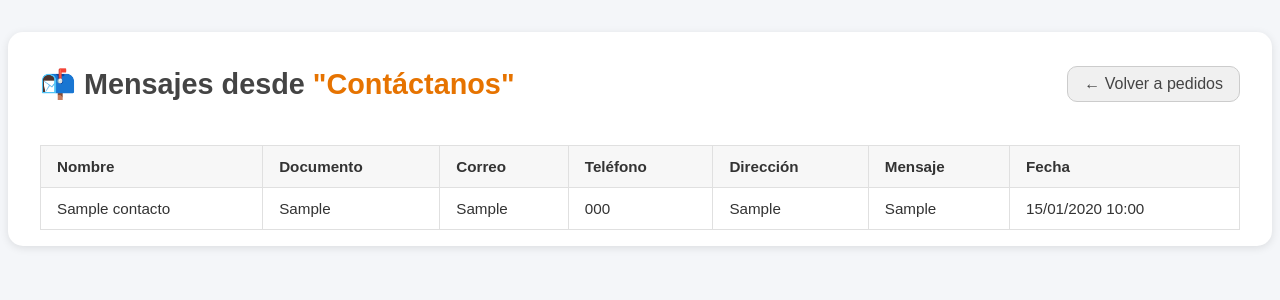
After one commit to jerozapata/Delicious-Chips, a Flask app: page /mensajes_contacto in a window 1280 px wide. The commit adds this page. Shown: the top 300 px of the page. Run offline with Flask 3, Linux system fonts and the light colour scheme; tables that the repository leaves empty hold one stand-in row (values such as "Sample post").

Commit message:
todas la mejoras posibles

```diff
--- a/app.py
+++ b/app.py
@@ -6,6 +6,8 @@ from models import db, Pedido, Producto, Cliente, DetallePedido, Contacto
 from dotenv import load_dotenv
 import pytz
 from flask_migrate import Migrate
+from flask_mail import Mail
+
 
 
 now_col = datetime.now(pytz.timezone("America/Bogota"))
@@ -20,12 +22,21 @@ app.secret_key = 'clave-secreta-delicious'
 app.config['SQLALCHEMY_DATABASE_URI'] = os.getenv('SQLALCHEMY_DATABASE_URI')
 app.config['SQLALCHEMY_TRACK_MODIFICATIONS'] = False
 
+app.config['MAIL_SERVER'] = 'smtp.gmail.com'
+app.config['MAIL_PORT'] = 587
+app.config['MAIL_USE_TLS'] = True
+app.config['MAIL_USERNAME'] = 'jeronimozq2@gmail.com'
+app.config['MAIL_PASSWORD'] = 'rcdx eeux tang xflc'
+app.config['MAIL_DEFAULT_SENDER'] = 'jeronimozq2@gmail.com'
+
 USUARIO_ADMIN= 'admin'
 PASSWORD_ADMIN= 'papas123'
 
 db.init_app(app)
 
 migrate = Migrate(app, db)
+
+mail = Mail(app)
 
 
 def leer_pedidos():
@@ -263,6 +274,45 @@ def confirmar_pedido():
     for d in pedido.detalles:
         print(f"✅ Guardado: {d.producto.nombre}, {d.producto.sabor}, {d.producto.gramaje}, Cant: {d.cantidad}")
 
+    # ---------- ENVÍO DE CORREO ----------
+    from flask_mail import Message
+
+    cliente_email = pedido.cliente.email
+    cliente_nombre = pedido.cliente.nombre
+
+    productos = "\n".join([f"• {d.producto.nombre} {d.producto.gramaje} ({d.producto.sabor}) x {d.cantidad}" for d in pedido.detalles])
+
+    mensaje = Message(
+        subject='✅ Confirmación de tu pedido en Delicious Chips',
+        recipients=[cliente_email]
+    )
+    mensaje.body = f"""Hola {cliente_nombre},
+
+¡Gracias por tu pedido en Delicious Chips! 🥔✨
+
+Aquí tienes los detalles de tu pedido:
+
+📦 N° de pedido: {pedido.id}
+🗓️ Fecha: {pedido.fecha_hora.strftime('%d/%m/%Y %H:%M')}
+🛍️ Forma de entrega: {pedido.forma_entrega}
+🧾 Productos:
+{productos}
+
+Pronto nos pondremos en contacto para coordinar la entrega.
+
+¡Gracias por confiar en nosotros! 😄
+
+Delicious Chips.
+"""
+
+    try:
+        mail.send(mensaje)
+        print("✅ Correo enviado correctamente.")
+    except Exception as e:
+        print(f"❌ Error al enviar el correo: {e}")
+
+    # --------------------------------------
+
     return redirect(url_for('pedido_exitoso', pedido_id=pedido.id))
 
 
@@ -380,29 +430,78 @@ def factura(pedido_id):
 
 @app.route('/contactanos', methods=['GET', 'POST'])
 def contactanos():
+    mensaje_exito = None
 
     if request.method == 'POST':
         nombre = request.form['nombre']
         documento = request.form['documento']
-        email = request.form['email']
+        correo = request.form['correo']
         telefono = request.form['telefono']
         direccion = request.form['direccion']
-        mensaje = request.form['mensaje']
+        mensaje_cliente = request.form['mensaje']
 
         nuevo_contacto = Contacto(
             nombre=nombre,
             documento=documento,
-            email=email,
+            correo=correo,
             telefono=telefono,
             direccion=direccion,
-            mensaje=mensaje
+            mensaje=mensaje_cliente,
+            fecha=datetime.now()
         )
         db.session.add(nuevo_contacto)
         db.session.commit()
 
-        return render_template('contactanos.html', mensaje="¡Gracias por contactarnos! 😊")
+        # ---------- ENVÍO DE CORREO ----------
+        from flask_mail import Message
 
-    return render_template('contactanos.html')
+        msg = Message(
+            subject="📩 Hemos recibido tu mensaje - Delicious Chips",
+            recipients=[correo]
+        )
+        msg.body = f"""Hola {nombre},
+
+¡Gracias por comunicarte con Delicious Chips! 🥔✨
+
+Hemos recibido tu mensaje y pronto nos pondremos en contacto contigo.
+
+📋 Tus datos:
+Nombre: {nombre}
+Documento: {documento}
+Correo: {correo}
+Teléfono: {telefono}
+Dirección: {direccion}
+
+📨 Mensaje enviado:
+{mensaje_cliente}
+
+Fecha de contacto: {nuevo_contacto.fecha.strftime('%d/%m/%Y %H:%M')}
+
+¡Gracias por escribirnos! 😄
+
+Delicious Chips.
+"""
+
+        try:
+            mail.send(msg)
+            mensaje_exito = "✅ ¡Gracias por escribirnos! Hemos recibido tu mensaje y te contactaremos pronto."
+            print("✅ Correo de contacto enviado correctamente.")
+        except Exception as e:
+            mensaje_exito = "⚠️ Hemos recibido tu mensaje, pero no pudimos enviarte un correo de confirmación en este momento."
+            print(f"❌ Error al enviar correo de contacto: {e}")
+        # --------------------------------------
+
+    return render_template('contactanos.html', mensaje_exito=mensaje_exito)
+
+
+@app.route('/mensajes_contacto')
+def mensajes_contacto():
+
+
+    from models import Contacto  # o como se llame tu modelo
+    contactos = Contacto.query.order_by(Contacto.fecha.asc()).all()  # del más antiguo al más reciente
+    return render_template('mensajes_contacto.html', contactos=contactos)
+
 
 
 @app.route('/modificar_pedido/<int:pedido_id>', methods=['GET'])
@@ -420,6 +519,7 @@ def modificar_pedido(pedido_id):
             'producto': producto.nombre,
             'sabor': producto.sabor,
             'cantidad': detalle.cantidad,
+            'gramaje': producto.gramaje,
             'observaciones': detalle.observaciones or 'Sin observaciones'
         })
 
@@ -447,18 +547,63 @@ def actualizar_pedido(pedido_id):
         return "Pedido no encontrado", 404
 
     cliente = pedido.cliente
+
+    # Obtener datos nuevos del formulario
+    documento_nuevo = request.form['documento']
+    telefono_nuevo = request.form['telefono']
+    email_nuevo = request.form['email']
+
+    # Validar documento duplicado
+    cliente_existente_doc = Cliente.query.filter(
+        Cliente.documento == documento_nuevo,
+        Cliente.id != cliente.id
+    ).first()
+    if cliente_existente_doc:
+        return render_template(
+            'modificar_pedido.html',
+            pedido=pedido,
+            error_documento="El documento ya está en uso por otro cliente"
+        )
+
+    # Validar teléfono duplicado
+    cliente_existente_tel = Cliente.query.filter(
+        Cliente.telefono == telefono_nuevo,
+        Cliente.id != cliente.id
+    ).first()
+    if cliente_existente_tel:
+        return render_template(
+            'modificar_pedido.html',
+            pedido=pedido,
+            error_telefono="El teléfono ya está en uso por otro cliente"
+        )
+
+    cliente_existente_email = Cliente.query.filter(
+        Cliente.email == email_nuevo,
+        Cliente.id != cliente.id
+    ).first()
+    if cliente_existente_email:
+        return render_template(
+            'modificar_pedido.html',
+            pedido=pedido,
+            error_email="El email ya está en uso por otro cliente"
+        )
+
+    # Actualizar datos del cliente
     cliente.nombre = request.form['nombre']
-    cliente.documento = request.form['documento']
-    cliente.telefono = request.form['telefono']
+    cliente.documento = documento_nuevo
+    cliente.telefono = telefono_nuevo
     cliente.email = request.form['email']
     cliente.direccion = request.form['direccion']
 
+    # Actualizar datos del pedido
     pedido.forma_entrega = request.form['forma_entrega']
     pedido.estado = request.form['estado']
 
+    # Eliminar detalles anteriores
     for detalle in pedido.detalles:
         db.session.delete(detalle)
 
+    # Agregar los nuevos productos
     productos = request.form.getlist('producto[]')
     sabores = request.form.getlist('sabor[]')
     cantidades = request.form.getlist('cantidad[]')
--- a/static/stilo.css
+++ b/static/stilo.css
@@ -211,7 +211,7 @@ footer {
 
 /* --- FORMULARIO DE PEDIDO --- */
 
-form {
+.contenido-principal form {
   background: #fff;
   padding: 30px;
   border-radius: 15px;
@@ -398,10 +398,14 @@ h2 {
   gap: 30px;
 }
 
-.confirmar-pedido .botones-acciones form {
+.confirmar-pedido .botones-acciones a,
+.confirmar-pedido .botones-acciones .form-volver-inicio {
   flex: 1;
   max-width: 220px;
+  margin: 0;
 }
+
+
 
 .confirmar-pedido .btn,
 .confirmar-pedido .btn-secundario {
@@ -1272,3 +1276,112 @@ h2 {
   background-color: #ccc;
   color: black;
 }
+.contact-container {
+  margin: 2rem auto;
+  padding: 1rem 2rem;
+  background-color: #ffffff;
+  border-radius: 15px;
+  max-width: 1200px;
+  box-shadow: 0 2px 8px rgba(0,0,0,0.1);
+}
+
+.contact-header {
+  display: flex;
+  justify-content: space-between;
+  align-items: center;
+  margin-bottom: 1.5rem;
+}
+
+.contact-header h1 {
+  font-size: 1.8rem;
+  font-weight: bold;
+  color: #444;
+}
+
+.contact-header span {
+  color: #e67300;
+}
+
+.btn-volver {
+  background-color: #f0f0f0;
+  padding: 0.5rem 1rem;
+  border-radius: 10px;
+  text-decoration: none;
+  color: #444;
+  border: 1px solid #ccc;
+  transition: background 0.3s;
+}
+
+.btn-volver:hover {
+  background-color: #ddd;
+}
+
+.contact-table {
+  width: 100%;
+  border-collapse: collapse;
+  font-size: 0.95rem;
+}
+
+.contact-table thead {
+  background-color: #f7f7f7;
+  color: #333;
+}
+
+.contact-table th, .contact-table td {
+  padding: 0.75rem 1rem;
+  border: 1px solid #e0e0e0;
+  text-align: left;
+}
+
+.contact-table tbody tr:nth-child(even) {
+  background-color: #f9f9f9;
+}
+.botones-filtro {
+  display: flex;
+  flex-wrap: wrap;
+  gap: 1rem;
+  margin-top: 1rem;
+  justify-content: center;
+}
+
+.btn-filtrar,
+.btn-limpiar,
+.boton-contacto {
+  width: 240px;
+  height: 65px;
+  display: inline-flex;
+  align-items: center;
+  justify-content: center;
+  font-size: 16px;
+  font-weight: bold;
+  border-radius: 25px;
+  text-decoration: none;
+  text-align: center;
+  box-sizing: border-box;
+  white-space: nowrap;
+}
+
+.btn-filtrar {
+  background-color: orange;
+  color: white;
+  border: none;
+}
+
+.btn-limpiar {
+  background-color: lightgray;
+  color: black;
+  border: none;
+}
+
+.boton-contacto {
+  background-color: purple;
+  color: white;
+  border: none;
+}
+
+.btn-filtrar:hover,
+.btn-limpiar:hover,
+.btn-contacto:hover {
+  transform: translateY(-2px);
+  opacity: 0.9;
+}
--- a/templates/detalle_pedido_cliente.html
+++ b/templates/detalle_pedido_cliente.html
@@ -32,6 +32,7 @@
           <div class="campo"><strong>Nombre:</strong> {{ pedido.nombre }}</div>
           <div class="campo"><strong>Documento:</strong> {{ pedido.documento }}</div>
           <div class="campo"><strong>Teléfono:</strong> {{ pedido.telefono }}</div>
+          <div class="campo"><strong>Correo electrónico:</strong> {{ pedido.email }}</div>
           <div class="campo"><strong>Forma de entrega:</strong> {{ pedido.forma_entrega }}</div>
           <div class="campo"><strong>Dirección:</strong> {{ pedido.direccion }}</div>
           <div class="campo"><strong>Hora del pedido:</strong> {{ pedido.hora.strftime('%Y-%m-%d %H:%M:%S') }}</div>
--- a/templates/login.html
+++ b/templates/login.html
@@ -9,7 +9,7 @@
 </head>
 <body>
   <h2>Login de Administrador</h2>
-  <form method="POST" action="/login">
+  <form method="POST" action="/login" style="background: #fff; padding: 30px; border-radius: 15px; box-shadow: 0 4px 12px rgba(0,0,0,0.1); max-width: 800px; margin: 30px auto; font-size: 16px;">
     <label>Usuario:</label>
     <input type="text" name="username" required><br>
 
--- /dev/null
+++ b/templates/mensajes_contacto.html
@@ -0,0 +1,121 @@
+<!DOCTYPE html>
+<html lang="es">
+<head>
+  <meta charset="UTF-8">
+  <title>Mensajes de Contacto</title>
+  <link rel="stylesheet" href="{{ url_for('static', filename='stilo.css') }}">
+  <style>
+    body {
+      font-family: Arial, sans-serif;
+      background-color: #f4f6f9;
+      margin: 0;
+      padding: 0;
+    }
+
+    .contact-container {
+      margin: 2rem auto;
+      padding: 1rem 2rem;
+      background-color: #ffffff;
+      border-radius: 15px;
+      max-width: 1200px;
+      box-shadow: 0 2px 8px rgba(0,0,0,0.1);
+    }
+
+    .contact-header {
+      display: flex;
+      justify-content: space-between;
+      align-items: center;
+      margin-bottom: 1.5rem;
+    }
+
+    .contact-header h1 {
+      font-size: 1.8rem;
+      font-weight: bold;
+      color: #444;
+    }
+
+    .contact-header span {
+      color: #e67300;
+    }
+
+    .btn-volver {
+      background-color: #f0f0f0;
+      padding: 0.5rem 1rem;
+      border-radius: 10px;
+      text-decoration: none;
+      color: #444;
+      border: 1px solid #ccc;
+      transition: background 0.3s;
+    }
+
+    .btn-volver:hover {
+      background-color: #ddd;
+    }
+
+    .contact-table {
+      width: 100%;
+      border-collapse: collapse;
+      font-size: 0.95rem;
+    }
+
+    .contact-table thead {
+      background-color: #f7f7f7;
+      color: #333;
+    }
+
+    .contact-table th,
+    .contact-table td {
+      padding: 0.75rem 1rem;
+      border: 1px solid #e0e0e0;
+      text-align: left;
+    }
+
+    .contact-table tbody tr:nth-child(even) {
+      background-color: #f9f9f9;
+    }
+
+    .contact-table td {
+      vertical-align: top;
+    }
+  </style>
+</head>
+<body>
+  <div class="contact-container">
+    <div class="contact-header">
+      <h1>📬 Mensajes desde <span>"Contáctanos"</span></h1>
+      <a href="{{ url_for('pedidos') }}" class="btn-volver">← Volver a pedidos</a>
+    </div>
+
+    {% if contactos %}
+    <table class="contact-table">
+      <thead>
+        <tr>
+          <th>Nombre</th>
+          <th>Documento</th>
+          <th>Correo</th>
+          <th>Teléfono</th>
+          <th>Dirección</th>
+          <th>Mensaje</th>
+          <th>Fecha</th>
+        </tr>
+      </thead>
+      <tbody>
+        {% for contacto in contactos %}
+        <tr>
+          <td>{{ contacto.nombre }}</td>
+          <td>{{ contacto.documento }}</td>
+          <td>{{ contacto.correo }}</td>
+          <td>{{ contacto.telefono }}</td>
+          <td>{{ contacto.direccion }}</td>
+          <td>{{ contacto.mensaje }}</td>
+          <td>{{ contacto.fecha.strftime('%d/%m/%Y %H:%M') }}</td>
+        </tr>
+        {% endfor %}
+      </tbody>
+    </table>
+    {% else %}
+      <p>No hay mensajes disponibles por ahora.</p>
+    {% endif %}
+  </div>
+</body>
+</html>
```
Also changed, not shown: templates/confirmacion_pedido.html (+5 -29 lines), templates/contactanos.html (+29 -3 lines), templates/index.html (+4 -3 lines), templates/lista_pedidos.html (+11 -11 lines), templates/modificar_pedido.html (+10 -9 lines), templates/pedido_exitoso.html (+6 -4 lines), templates/registrar_pedido.html (+8 -8 lines), 1 other file.
